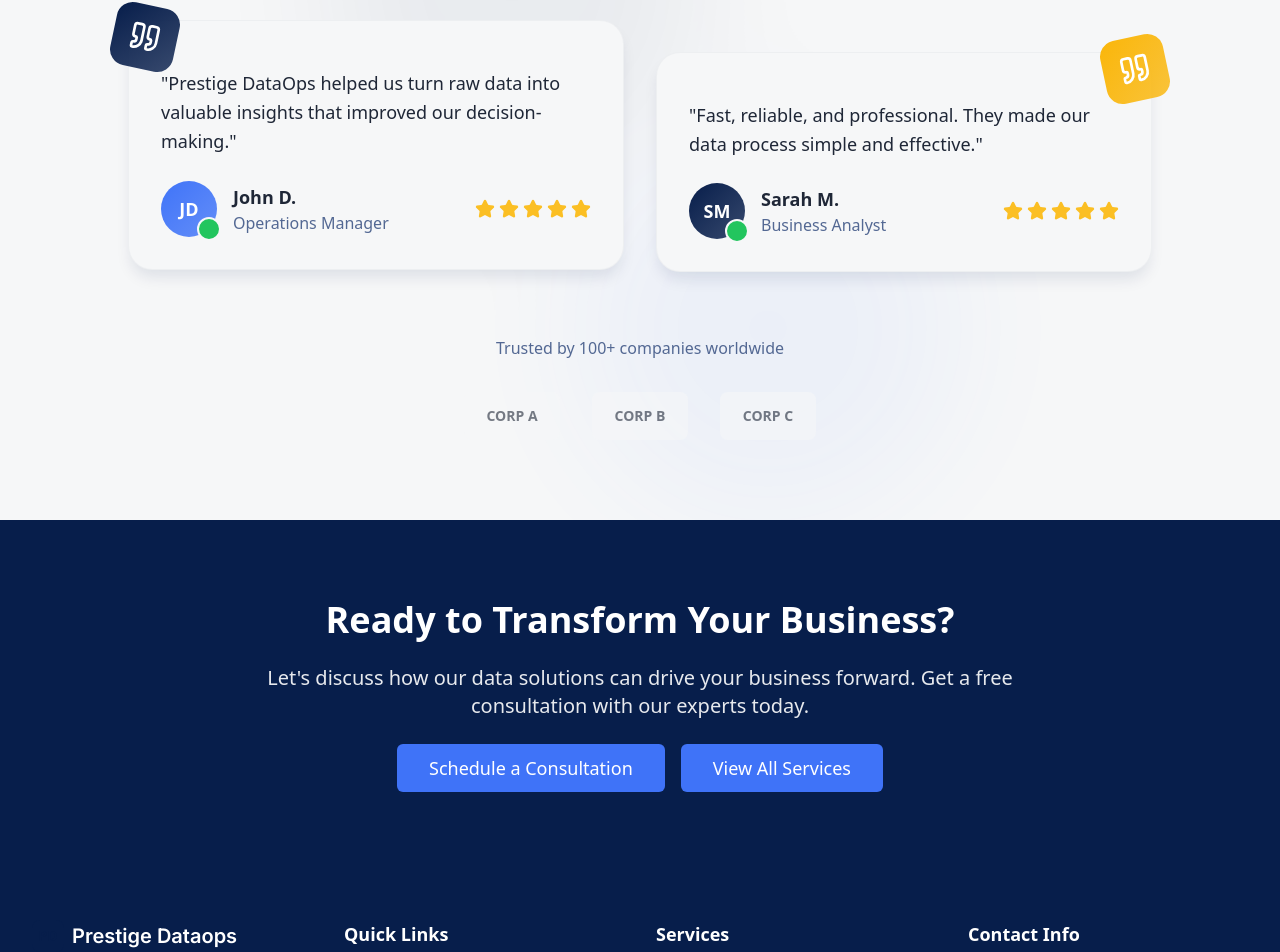
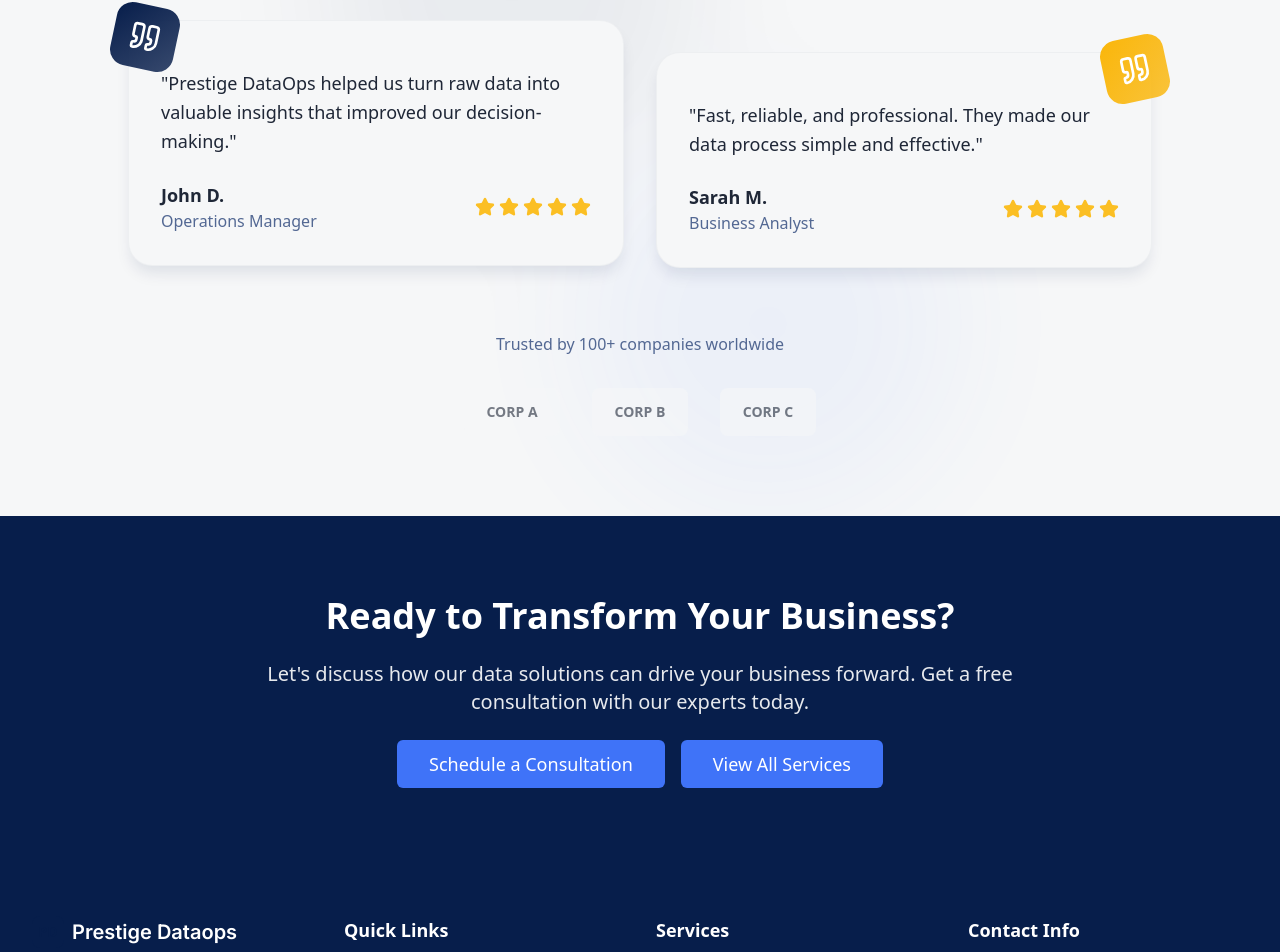
Before and after one commit to waqaralyy/prestige-data-flow, a React (Vite) app: page / in a window 1280 px wide. Shown: the part 2752-3704 px from the top of the page. Built offline with nearby package versions, Linux system fonts and the light colour scheme.

Commit message:
Remove initials component
Remove the "Initials" component from the "Trusted by Industry Leaders" section.

```diff
--- a/src/pages/Index.tsx
+++ b/src/pages/Index.tsx
@@ -342,12 +342,6 @@ const Index = () => {
 
                       <div className="flex items-center justify-between">
                         <div className="flex items-center space-x-4">
-                          <div className="relative">
-                            <div className="w-14 h-14 bg-gradient-to-br from-secondary to-secondary/80 rounded-full flex items-center justify-center">
-                              <span className="text-white font-bold text-lg">JD</span>
-                            </div>
-                            <div className="absolute -bottom-1 -right-1 w-6 h-6 bg-green-500 rounded-full border-2 border-background"></div>
-                          </div>
                           <div>
                             <cite className="text-foreground font-semibold text-lg not-italic">John D.</cite>
                             <p className="text-muted-foreground">Operations Manager</p>
@@ -378,12 +372,6 @@ const Index = () => {
 
                       <div className="flex items-center justify-between">
                         <div className="flex items-center space-x-4">
-                          <div className="relative">
-                            <div className="w-14 h-14 bg-gradient-to-br from-primary to-primary/80 rounded-full flex items-center justify-center">
-                              <span className="text-white font-bold text-lg">SM</span>
-                            </div>
-                            <div className="absolute -bottom-1 -right-1 w-6 h-6 bg-green-500 rounded-full border-2 border-background"></div>
-                          </div>
                           <div>
                             <cite className="text-foreground font-semibold text-lg not-italic">Sarah M.</cite>
                             <p className="text-muted-foreground">Business Analyst</p>
```
